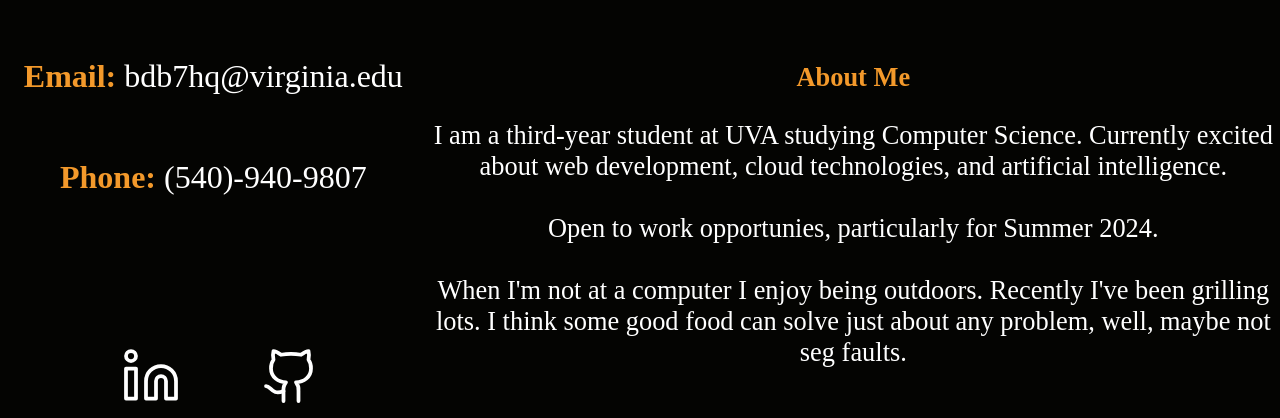
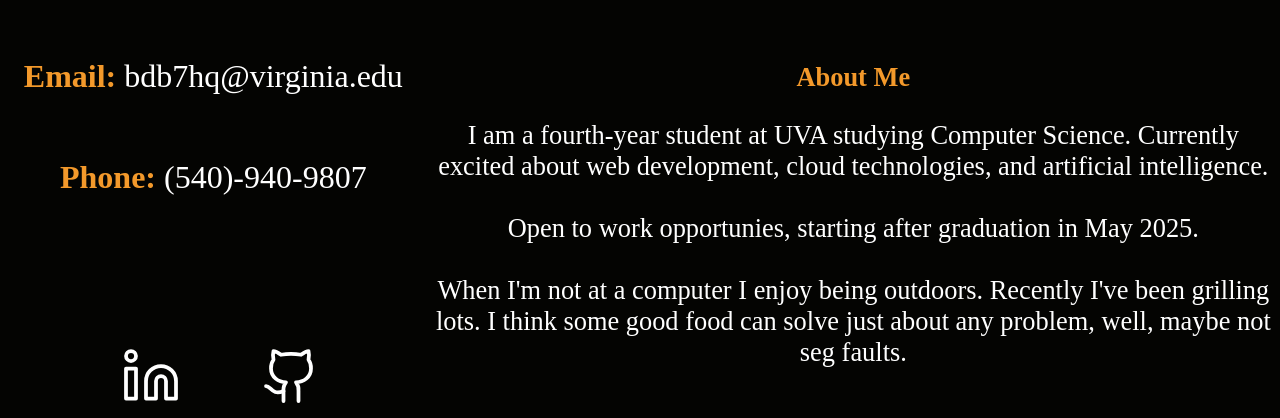
Before and after one commit to brian-baugher/brian-baugher.github.io, a React (Create React App) app: page / in a window 1280 px wide. Shown: the part 820-1238 px from the top of the page. Built offline with nearby package versions, Linux system fonts and the light colour scheme; a web font is replaced by a local one.

Commit message:
update about section years

```diff
--- a/src/About/About.js
+++ b/src/About/About.js
@@ -35,9 +35,9 @@ export default function About(){
                 </div>
                 <div ref={about} className={`${style.right} hidden-basic`}>
                     <div><strong>About Me</strong></div>
-                    <p> I am a third-year student at UVA studying Computer Science. Currently excited about web development, cloud technologies, and artificial intelligence.
+                    <p> I am a fourth-year student at UVA studying Computer Science. Currently excited about web development, cloud technologies, and artificial intelligence.
                         <br/> <br/>
-                        Open to work opportunies, particularly for Summer 2024.
+                        Open to work opportunies, starting after graduation in May 2025.
                         <br/>
                         <br/>
                         When I'm not at a computer I enjoy being outdoors. Recently I've been grilling lots.
```
